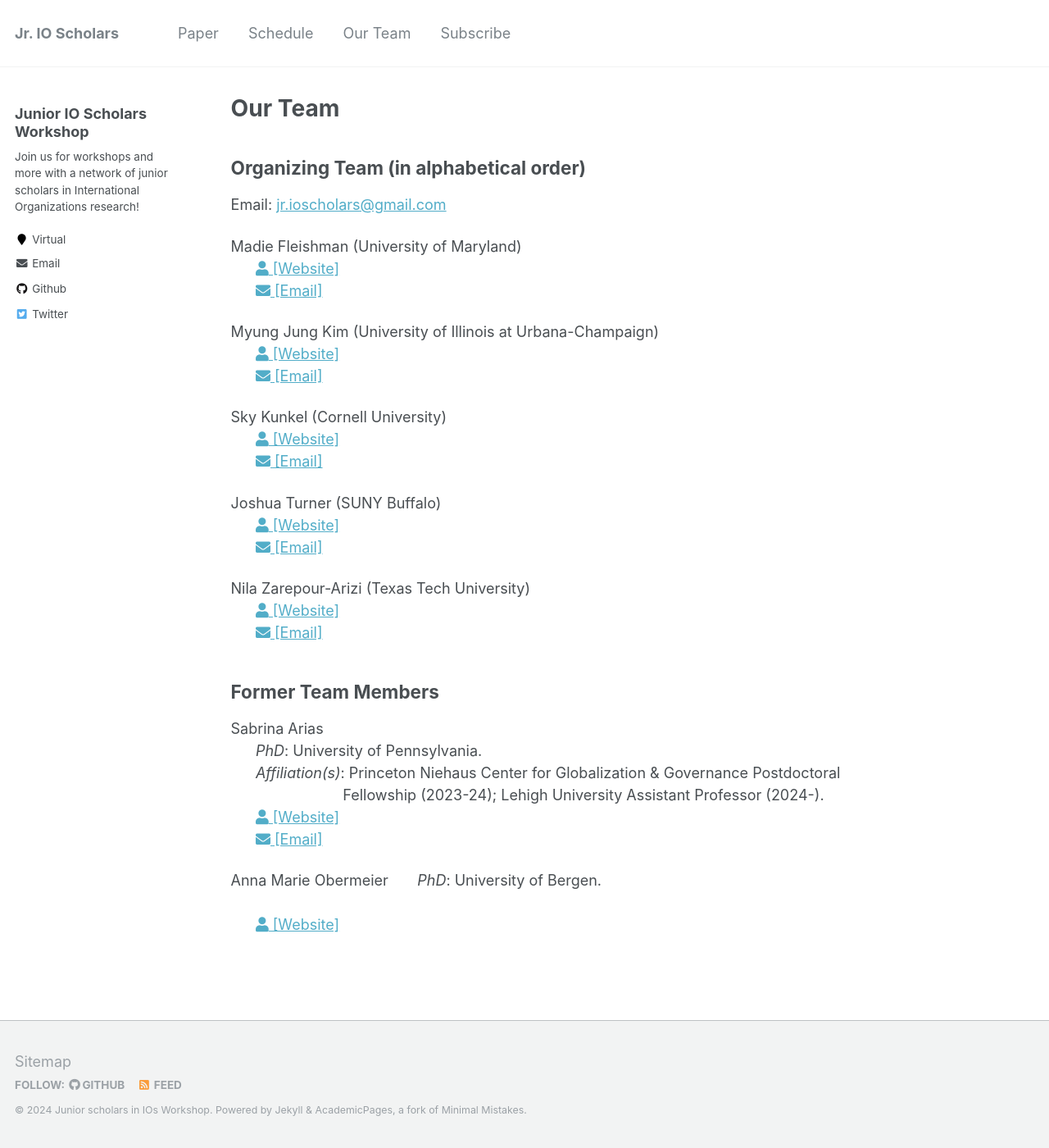
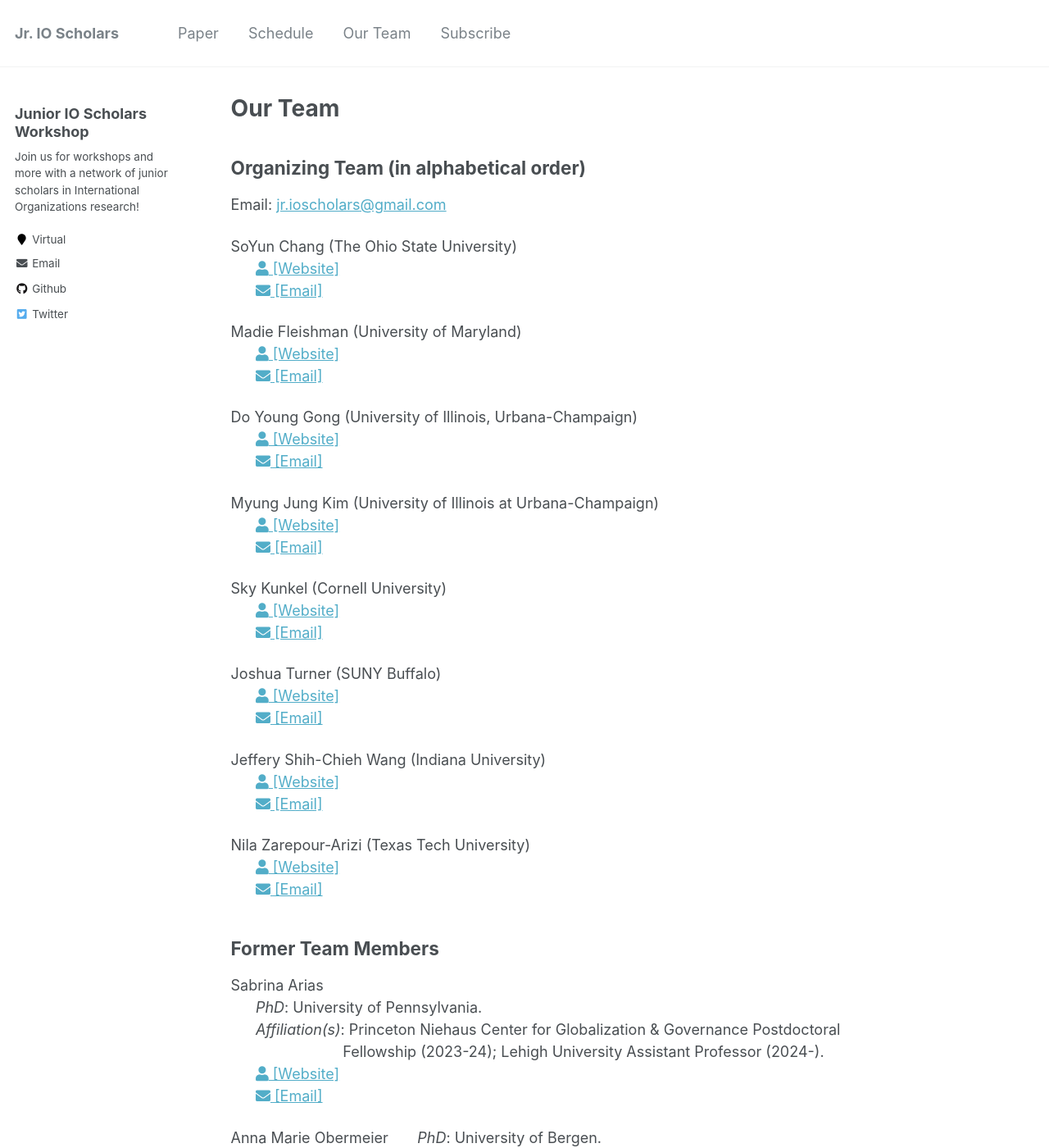
Before and after one commit to IO-workshop/IO-workshop.github.io, a Jekyll site: the page built from _pages/team.md, in a window 1280 px wide and 1400 px high. Shown: the whole window at 82% size. Built offline with Jekyll 4.4.1, drawn with Linux system fonts in a browser that asks for light colours.

Commit message:
updating schedule, adding new team members!

```diff
--- a/_pages/team.md
+++ b/_pages/team.md
@@ -9,9 +9,17 @@ author_profile: true
 
 Email: [jr.ioscholars@gmail.com](jr.ioscholars@gmail.com)
 
+SoYun Chang (The Ohio State University)
+<br>&nbsp;&nbsp;&nbsp;&nbsp;&nbsp;&nbsp;<span style="padding-right:5%"><a href='{{ "https://polisci.osu.edu/people/chang.2318"}}'><i class='fas fa-user'></i> [Website]</a></span>
+<br>&nbsp;&nbsp;&nbsp;&nbsp;&nbsp;&nbsp;<span style="padding-right:5%"><a href='{{ "mailto:chang.2318@osu.edu"}}'><i class='fas fa-envelope'></i> [Email]</a></span>
+
 Madie Fleishman (University of Maryland)
 <br>&nbsp;&nbsp;&nbsp;&nbsp;&nbsp;&nbsp;<span style="padding-right:5%"><a href='{{ "https://gvpt.umd.edu/gradprofile/fleishman/madeline"}}'><i class='fas fa-user'></i> [Website]</a></span>
 <br>&nbsp;&nbsp;&nbsp;&nbsp;&nbsp;&nbsp;<span style="padding-right:5%"><a href='{{ "mailto:mfleish@umd.edu"}}'><i class='fas fa-envelope'></i> [Email]</a></span>
+
+Do Young Gong (University of Illinois, Urbana-Champaign)
+<br>&nbsp;&nbsp;&nbsp;&nbsp;&nbsp;&nbsp;<span style="padding-right:5%"><a href='{{ "https://dygong2.github.io/doyounggong/"}}'><i class='fas fa-user'></i> [Website]</a></span>
+<br>&nbsp;&nbsp;&nbsp;&nbsp;&nbsp;&nbsp;<span style="padding-right:5%"><a href='{{ "mailto:dygong2@illinois.edu"}}'><i class='fas fa-envelope'></i> [Email]</a></span>
 
 <!-- Timon Forster (University of St. Gallen)
 <br>&nbsp;&nbsp;&nbsp;&nbsp;&nbsp;&nbsp;<span style="padding-right:5%"><a href='{{ "https://www.timonforster.net/"}}'><i class='fas fa-user'></i> [Website]</a></span>
@@ -32,6 +40,10 @@ Sky Kunkel (Cornell University)
 Joshua Turner (SUNY Buffalo)
 <br>&nbsp;&nbsp;&nbsp;&nbsp;&nbsp;&nbsp;<span style="padding-right:5%"><a href='{{ "https://www.joshuaaturner.net/"}}'><i class='fas fa-user'></i> [Website]</a></span>
 <br>&nbsp;&nbsp;&nbsp;&nbsp;&nbsp;&nbsp;<span style="padding-right:5%"><a href='{{ "mailto:turner2@buffalo.edu"}}'><i class='fas fa-envelope'></i> [Email]</a></span>
+
+Jeffery Shih-Chieh Wang (Indiana University)
+<br>&nbsp;&nbsp;&nbsp;&nbsp;&nbsp;&nbsp;<span style="padding-right:5%"><a href='{{ "https://jeffery-wang.com/"}}'><i class='fas fa-user'></i> [Website]</a></span>
+<br>&nbsp;&nbsp;&nbsp;&nbsp;&nbsp;&nbsp;<span style="padding-right:5%"><a href='{{ "mailto:jeffery.wang429@gmail.com"}}'><i class='fas fa-envelope'></i> [Email]</a></span>
 
 Nila Zarepour-Arizi (Texas Tech University)
 <br>&nbsp;&nbsp;&nbsp;&nbsp;&nbsp;&nbsp;<span style="padding-right:5%"><a href='{{ "https://www.depts.ttu.edu/politicalscience/Graduate_Students/Current_Grad_Students.php"}}'><i class='fas fa-user'></i> [Website]</a></span>
```
Also changed, not shown: _pages/schedule.md (+3 -34 lines), 1 other file.
